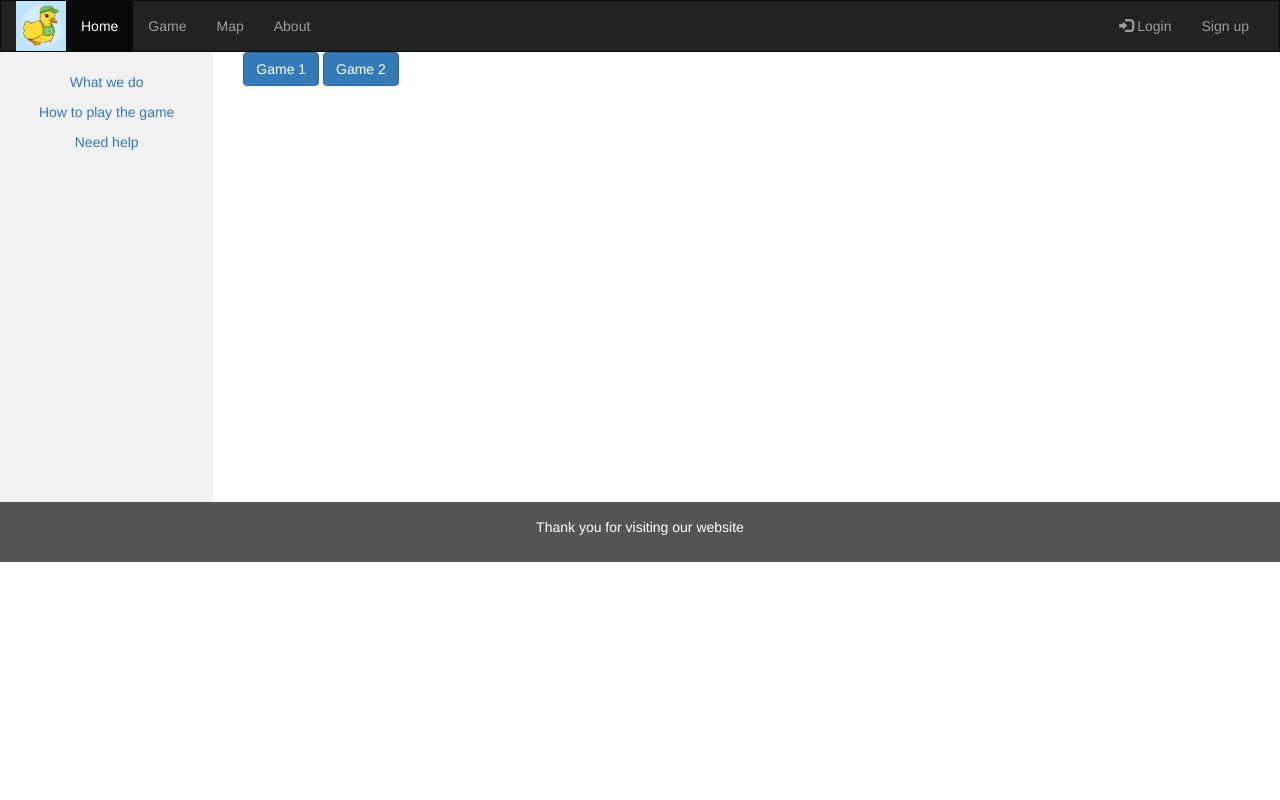
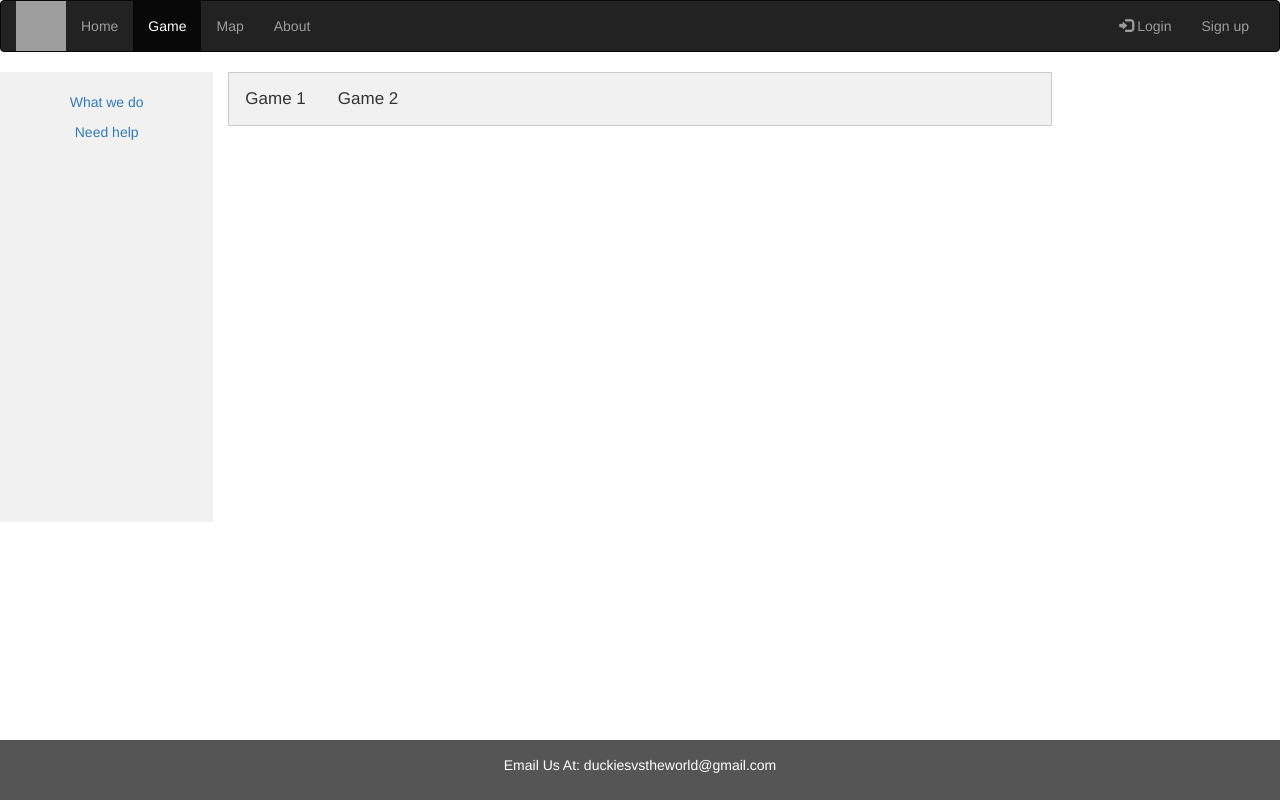
Before and after one commit to ntackyt/DucksVTheWorld, a Django app: page /game/ in a window 1280 px wide. Run offline with Django 3.2, Linux system fonts and the light colour scheme; some libraries are stand-ins or nearby versions; grey boxes are pictures that could not be loaded.

Commit message:
Updated Logo ref, added tabs to game page.

```diff
--- a/DuckiesVsJohnWick/urls.py
+++ b/DuckiesVsJohnWick/urls.py
@@ -16,12 +16,13 @@ urlpatterns = [
     path('map/', views.map, name='map'),
     path('game/', views.game, name='game'),
     path('game/', views.game_1, name='game_1'),
+    path('game_s/', views.game_survivor, name='game_survivor'),
     path('login/', views.login, name='login'),
     path('postlogin/', views.postlogin, name='postlogin'),
     path('signup/', views.signup, name='signup'),
     path('postsignup/', views.postsignup, name='postsignup'),
     path('add_pin/', views.add_pin, name='add_pin'),
-    path('game_1/', views.game_1, name='game_1'),
+    #path('game_1/', views.game_1, name='game_1'),
     path('game_1_editor/', views.game_1_editor, name='game_1_editor'),
     #path('logout/', LogoutView.as_view(next_page=''), name='logout'),
     path('logout/', views.logout, name='logout'),
--- a/app/static/app/content/site.css
+++ b/app/static/app/content/site.css
@@ -13,10 +13,14 @@
     height: 100%;
 }
 
-footer {
+.footer {
+    position: fixed;
+    bottom: 0;
+    width: 100%;
     background-color: #555;
     color: white;
     padding: 15px;
+    bottom: 0px;
 }
 
 @media screen and (max-width: 767px) {
@@ -148,3 +152,41 @@ input[type="checkbox"].input-validation-error {
     text-align: center;
     padding: 40px;
   }
+
+
+  /* Style the tab */
+.tab {
+    overflow: hidden;
+    border: 1px solid #ccc;
+    background-color: #f1f1f1;
+  }
+
+  /* Style the buttons inside the tab */
+  .tab button {
+    background-color: inherit;
+    float: left;
+    border: none;
+    outline: none;
+    cursor: pointer;
+    padding: 14px 16px;
+    transition: 0.3s;
+    font-size: 17px;
+  }
+
+  /* Change background color of buttons on hover */
+  .tab button:hover {
+    background-color: #ddd;
+  }
+
+  /* Create an active/current tablink class */
+  .tab button.active {
+    background-color: #ccc;
+  }
+
+  /* Style the tab content */
+  .tabcontent {
+    display: none;
+    padding: 6px 12px;
+    border: 1px solid #ccc;
+    border-top: none;
+  }
--- a/app/templates/app/game.html
+++ b/app/templates/app/game.html
@@ -3,22 +3,13 @@
 {% block content %}
 
         <div class="col-sm-8 text-left">
-          <div class="container-fluid text-center">
-            <div class="row content">
-              <div class="col-sm-8 text-left">
-                  <button data-toggle="collapse" class="btn btn-primary" type="button" data-target="#gameSurvivor" aria-expanded="false" aria-controls="collapseExample">
-                    <!--<a href="{% url 'game_1' %}">Game 1</a>-->
-                    Game 1
-                  </button>
-                  <tab>
-                  <button data-toggle="collapse" class="btn btn-primary" type="button" data-target="#gameSnake" aria-expanded="false" aria-controls="collapseExample">
-                    <!--<a href="{% url 'game_survivor' %}">GAME 1 EMBED</a> -->
-                    Game 2
-                  </button>
+
+          <div class="tab">
+            <button class="tablinks" onclick="openCity(event, 'Game 1')">Game 1</button>
+            <button class="tablinks" onclick="openCity(event, 'Game 2')">Game 2</button>
           </div>
 
-
-                <div class="collapse" id="gameSurvivor">
+          <div id="Game 1" class="tabcontent">
             <iframe id="inlineFrameExample"
               title="Inline Frame Example"
               width="900"
@@ -27,13 +18,32 @@
             </iframe>
           </div>
 
-
-              <div class="collapse" id="gameSnake">
-                <h2> COMING SOON! </h2>
+          <div id="Game 2" class="tabcontent">
+            <h3> COMING SOON! </h3>
           </div>
 
-            </div>
-          </div>
+          <script>
+            function openCity(evt, cityName) {
+              var i, tabcontent, tablinks;
+              tabcontent = document.getElementsByClassName("tabcontent");
+              for (i = 0; i < tabcontent.length; i++) {
+                tabcontent[i].style.display = "none";
+              }
+              tablinks = document.getElementsByClassName("tablinks");
+              for (i = 0; i < tablinks.length; i++) {
+                tablinks[i].className = tablinks[i].className.replace(" active", "");
+              }
+              document.getElementById(cityName).style.display = "block";
+              evt.currentTarget.className += " active";
+            }
+
+            document.getElementById("game_page").className = "active";
+            document.getElementById("home_page").className = "";
+            document.getElementById("map_page").className = "";
+            document.getElementById("about_page").className = "";
+            </script>
+
+
         </div>
 
         {% endblock %}
--- a/app/templates/app/layout.html
+++ b/app/templates/app/layout.html
@@ -1,7 +1,7 @@
 <!DOCTYPE html>
 <html lang="en">
 <head>
-    <title>Welcome to our website!</title>
+    <title>Duckies Vs The World</title>
     <meta charset="utf-8">
     <meta name="viewport" content="width=device-width, initial-scale=1">
     {% load static %}
@@ -12,42 +12,7 @@
     <script src="https://maxcdn.bootstrapcdn.com/bootstrap/3.4.1/js/bootstrap.min.js"></script>
     <script src="{% static 'app/scripts/modernizr-2.6.2.js' %}"></script>
     <script src="{% static 'app/scripts/profile_script.js' %}"></script>
-    <style>
-        .navbar {
-            margin-bottom: 0;
-            border-radius: 0;
-            margin-top: 0;
-            padding: 0;
-        }
 
-
-        .row.content {
-            height: 450px
-        }
-
-        .sidenav {
-            padding-top: 20px;
-            background-color: #f1f1f1;
-            height: 100%;
-        }
-
-        footer {
-            background-color: #555;
-            color: white;
-            padding: 15px;
-        }
-
-        @media screen and (max-width: 767px) {
-            .sidenav {
-                height: auto;
-                padding: 15px;
-            }
-
-            .row.content {
-                height: auto;
-            }
-        }
-    </style>
 </head>
 
 <body>
@@ -59,15 +24,15 @@
                     <span class="icon-bar"></span>
                     <span class="icon-bar"></span>
                 </button>
-                <!--<a class="navbar-brand" href="#">Logo</a> -->
-                <img src="./images.jpg" alt="Duck Recycle Logo" style="width:50px;height:50px;">
+                <!--<a class="navbar-brand" href="app/fonts/images.jpg">Logo</a>-->
+                <img src="{% static 'app/fonts/images.jpg' %}" alt="Duck Recycle Logo" style="width:50px;height:50px;">
             </div>
             <div class="collapse navbar-collapse" id="myNavbar">
                 <ul class="nav navbar-nav">
-                    <li class="active"><a href="{% url 'home' %}">Home</a></li>
-                    <li><a href="{% url 'game' %}">Game</a></li>
-                    <li><a href="{% url 'map' %}">Map</a></li>
-                    <li><a href="{% url 'about' %}">About</a></li>
+                    <li class="active" id="home_page"><a href="{% url 'home' %}">Home</a></li>
+                    <li id="game_page" ><a href="{% url 'game' %}">Game</a></li>
+                    <li id="map_page" ><a href="{% url 'map' %}">Map</a></li>
+                    <li id="about_page"><a href="{% url 'about' %}">About</a></li>
 
                 </ul>
                 {% include 'app/loginpartial.html' %}
@@ -78,9 +43,8 @@
     <div class="container-fluid text-center">
         <div class="row content">
             <div class="col-sm-2 sidenav">
-                <p><a href="#">What we do</a></p>
-                <p><a href="#">How to play the game</a></p>
-                <p><a href="#">Need help</a></p>
+                <p><a href="{% url 'about' %}">What we do</a></p>
+                <p><a href="{% url 'about' %}">Need help</a></p>
             </div>
             {% block content %}{% endblock %}
         </div>
@@ -90,8 +54,8 @@
 
 
 
-    <footer class="container-fluid text-center">
-        <p>Thank you for visiting our website</p>
+    <footer class="container-fluid text-center footer">
+        <p>Email Us At: duckiesvstheworld@gmail.com</p>
     </footer>
 
     <script src="{% static 'app/scripts/jquery-1.10.2.js' %}"></script>
--- a/app/templates/app/map.html
+++ b/app/templates/app/map.html
@@ -24,8 +24,8 @@
           <span class="icon-bar"></span>
           <span class="icon-bar"></span>
         </button>
-        <!--<a class="navbar-brand" href="#">Logo</a> -->
-      <img src="../../../images.jpg" alt="Duck Recycle Logo"style="width:50px;height:50px;">
+        {% load static %}
+      <img src="{% static 'app/fonts/images.jpg' %}" alt="Duck Recycle Logo"style="width:50px;height:50px;">
       </div>
       <div class="collapse navbar-collapse" id="myNavbar">
         <ul class="nav navbar-nav">
```
Also changed, not shown: app/templates/app/about.html (+9 -2 lines). Lines whose indentation alone changed are shown as unchanged.
